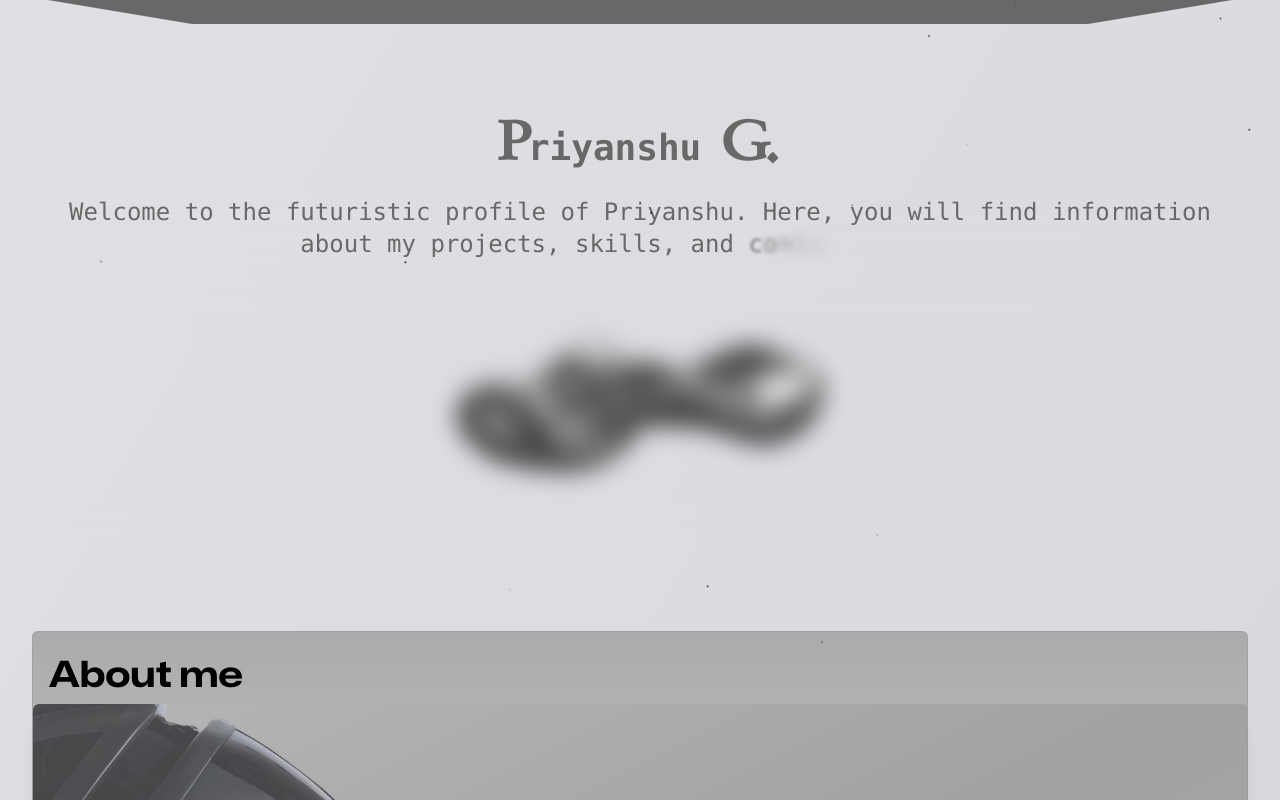
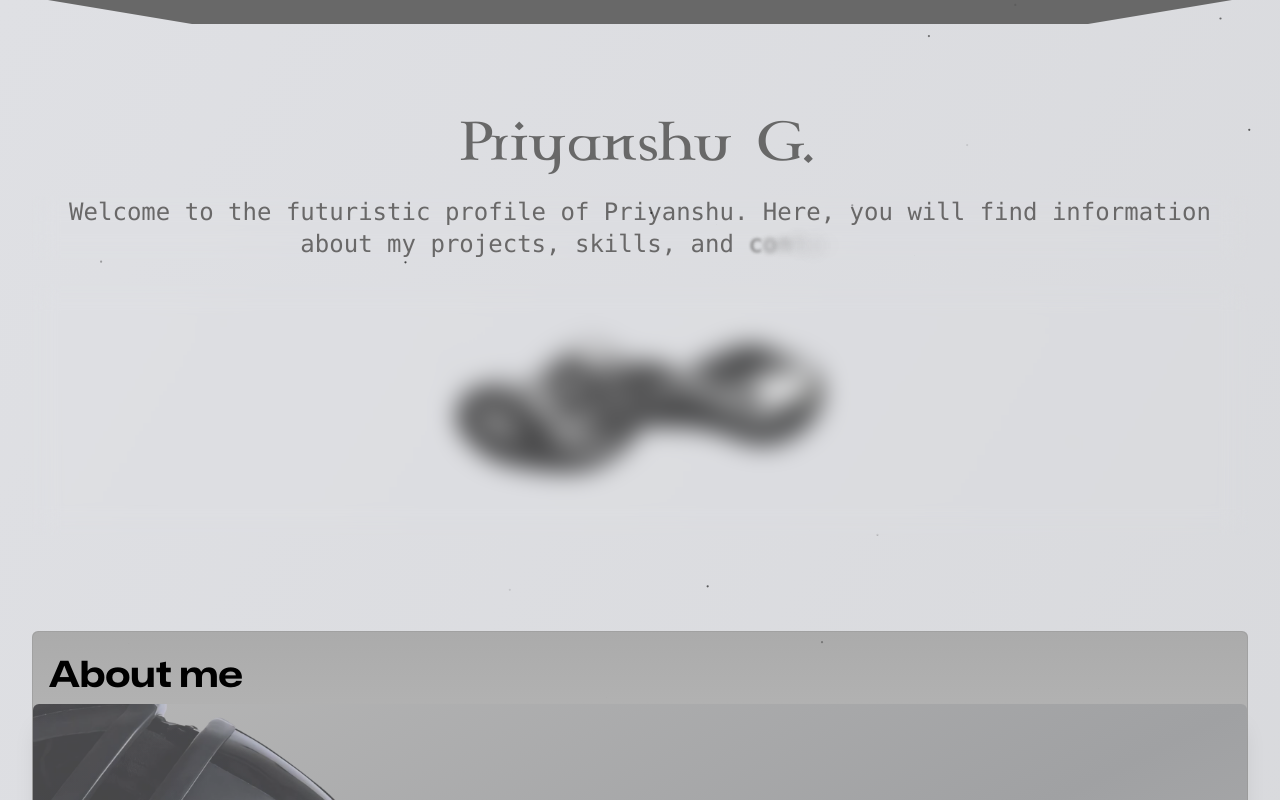
Before and after one commit to Priyansxu/Website, a Next.js app: page / in a window 1280 px wide. Shown: the top 800 px of the page. Built offline with nearby package versions, Linux system fonts and the light colour scheme.

Commit message:
Update Header.js

```diff
--- a/components/Header.js
+++ b/components/Header.js
@@ -26,12 +26,11 @@ export default function Header() {
       ></motion.div>
       <div className="py-20 px-8">
         <motion.h1
-          className="font-bold text-4xl text-[#686868] bg-clip-text pb-3"
+          className="font-celtG text-5xl tracking-wide text-[#686868] bg-clip-text pb-3"
           initial={{ opacity: 0, y: -20 }}
           animate={{ opacity: 1, y: 0 }}
           transition={{ duration: 1 }}
-        >
-        <span className="font-celtG text-5xl">P</span>riyanshu <span className="font-celtG text-5xl">G.</span>
+        >Priyanshu G.
         </motion.h1>
         <motion.p
           className="mt-4 text-lg md:text-2xl font-mono text-gray-600 backdrop-blur-md"
```
